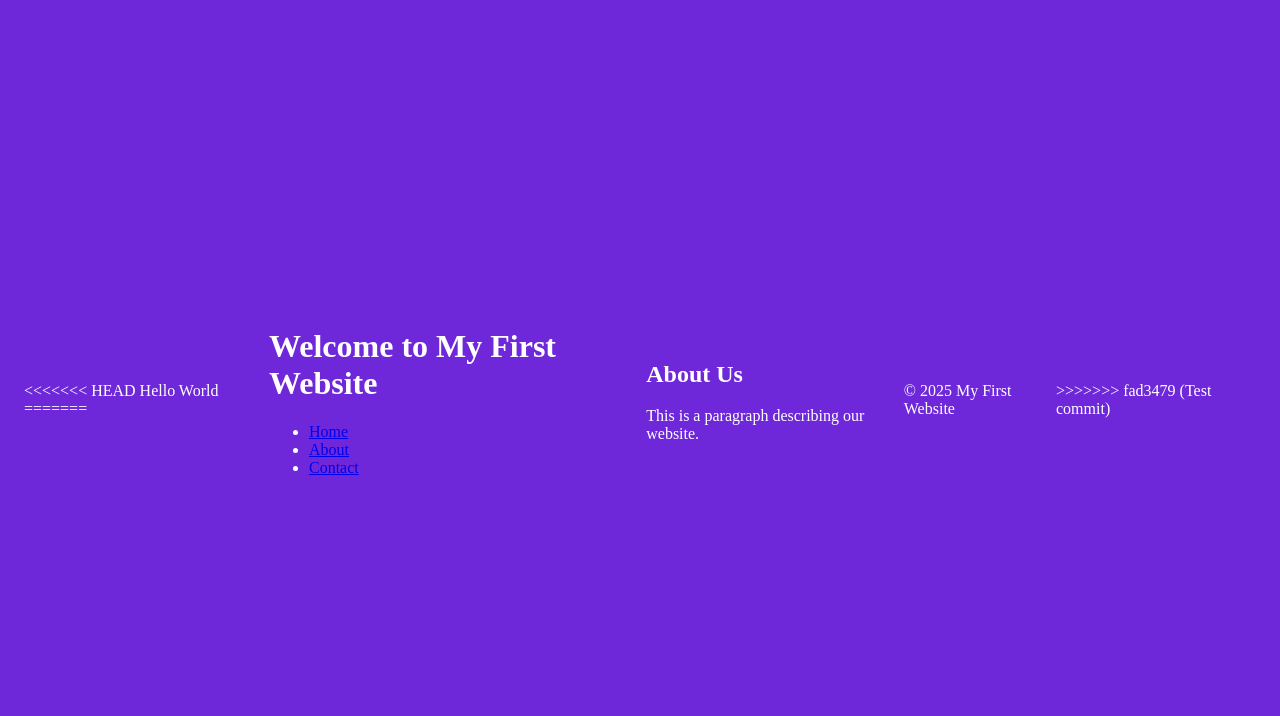
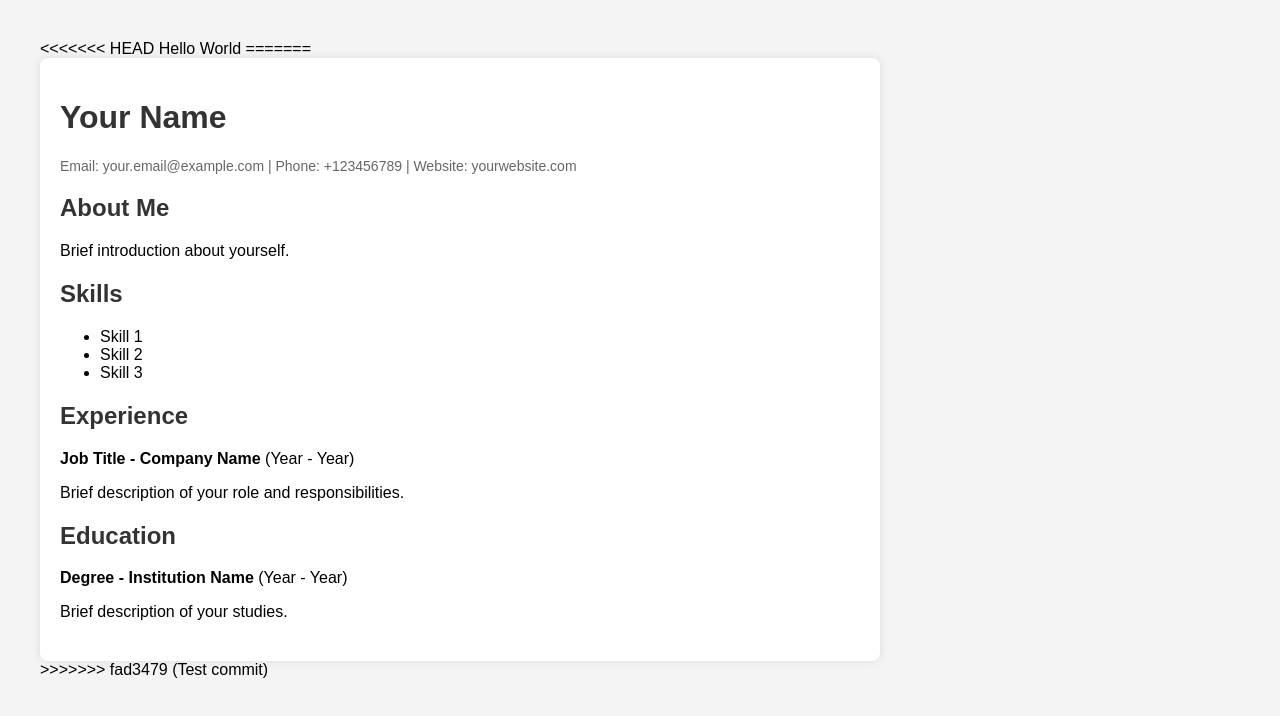
Before and after one commit to ojphi/ojphi.github.io, a plain HTML site: page index.html in a window 1280 px wide. Drawn offline with Linux system fonts and the light colour scheme.

Commit message:
Changed index.html with sample code.

```diff
--- a/index.html
+++ b/index.html
@@ -6,31 +6,64 @@ Hello World
 <head>
     <meta charset="UTF-8">
     <meta name="viewport" content="width=device-width, initial-scale=1.0">
-    <title>My First Website</title>
-    <link rel="stylesheet" href="styles.css">
+    <title>My CV</title>
+    <style>
+        body {
+            font-family: Arial, sans-serif;
+            margin: 20px;
+            padding: 20px;
+            background-color: #f4f4f4;
+        }
+        .container {
+            max-width: 800px;
+            background: white;
+            padding: 20px;
+            border-radius: 8px;
+            box-shadow: 0 0 10px rgba(0, 0, 0, 0.1);
+        }
+        h1, h2 {
+            color: #333;
+        }
+        .section {
+            margin-bottom: 20px;
+        }
+        .contact {
+            font-size: 14px;
+            color: #666;
+        }
+    </style>
 </head>
 <body>
-    <header>
-        <h1>Welcome to My First Website</h1>
-        <nav>
+    <div class="container">
+        <h1>Your Name</h1>
+        <p class="contact">Email: your.email@example.com | Phone: +123456789 | Website: yourwebsite.com</p>
+
+        <div class="section">
+            <h2>About Me</h2>
+            <p>Brief introduction about yourself.</p>
+        </div>
+
+        <div class="section">
+            <h2>Skills</h2>
             <ul>
-                <li><a href="#">Home</a></li>
-                <li><a href="#">About</a></li>
-                <li><a href="#">Contact</a></li>
+                <li>Skill 1</li>
+                <li>Skill 2</li>
+                <li>Skill 3</li>
             </ul>
-        </nav>
-    </header>
+        </div>
 
-    <section>
-        <h2>About Us</h2>
-        <p>This is a paragraph describing our website.</p>
-    </section>
+        <div class="section">
+            <h2>Experience</h2>
+            <p><strong>Job Title - Company Name</strong> (Year - Year)</p>
+            <p>Brief description of your role and responsibilities.</p>
+        </div>
 
-    <footer>
-        <p>&copy; 2025 My First Website</p>
-    </footer>
-
-    <script src="script.js"></script>
+        <div class="section">
+            <h2>Education</h2>
+            <p><strong>Degree - Institution Name</strong> (Year - Year)</p>
+            <p>Brief description of your studies.</p>
+        </div>
+    </div>
 </body>
 </html>
 >>>>>>> fad3479 (Test commit)
```
